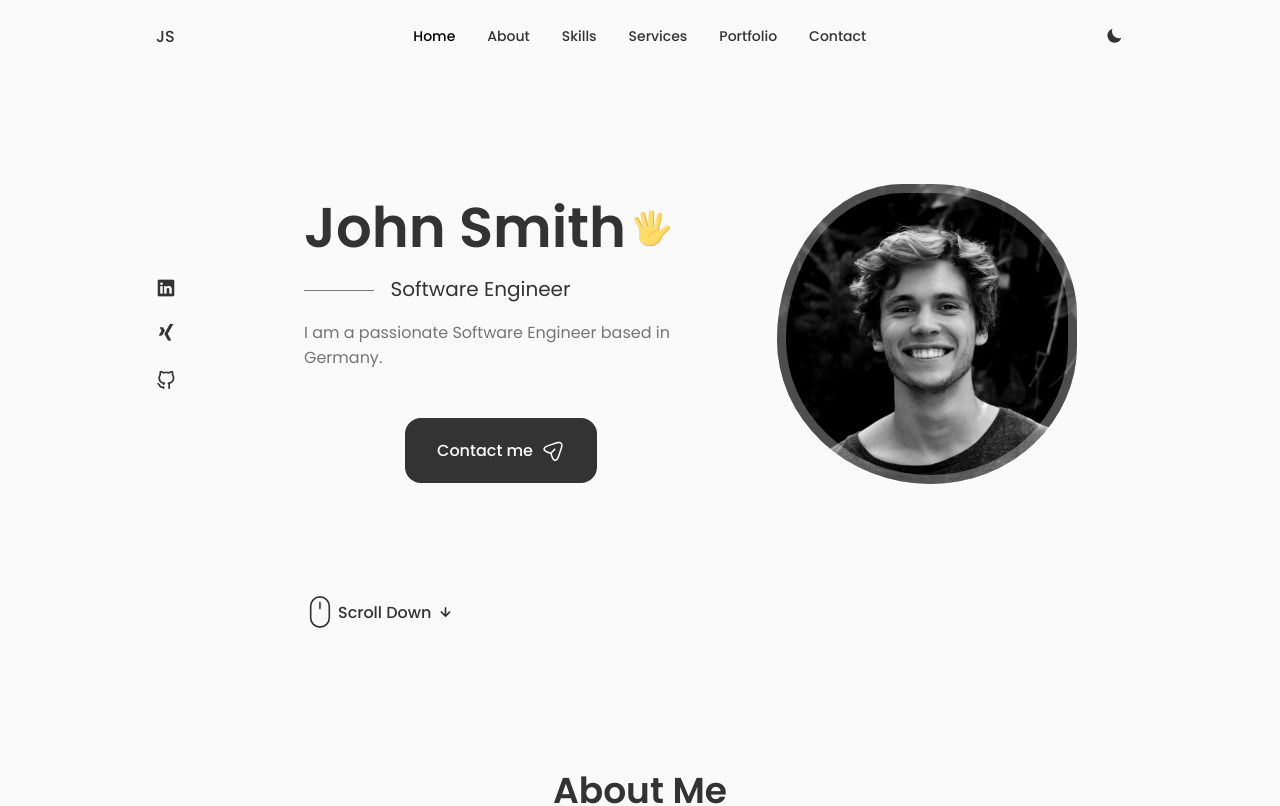
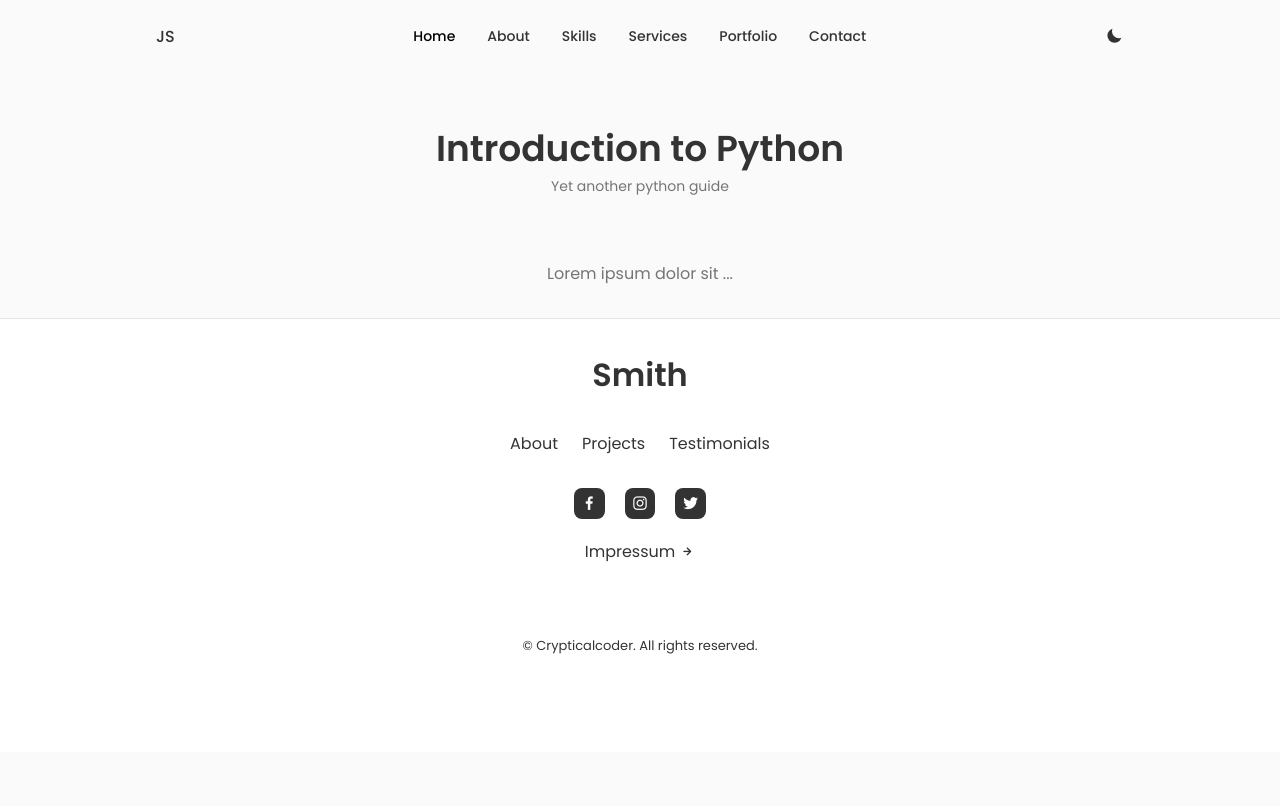
Before and after one commit to jspieler/personal-website, a React (Vite) app: page /teaching/introduction-to-python in a window 1280 px wide. Shown: the top 806 px of the page. Built offline with nearby package versions, Linux system fonts and the light colour scheme.

Commit message:
Added some routing and basic article component

```diff
--- /dev/null
+++ b/src/components/articles/Article.jsx
@@ -0,0 +1,18 @@
+import React from "react";
+
+import "./article.css";
+
+const Article = ({ title, subtitle, children }) => {
+  return (
+    <section className="article section" id="article">
+      <h2 className="section__title">{title}</h2>
+      <span className="section__subtitle">{subtitle}</span>
+
+      <div className="article__container container">
+        <div className="article__data">{children}</div>
+      </div>
+    </section>
+  );
+};
+
+export { Article };
--- /dev/null
+++ b/src/components/articles/article.css
@@ -0,0 +1,47 @@
+.article__container {
+  grid-template-columns: repeat(2, 1fr);
+  align-items: center;
+  column-gap: 4rem;
+}
+
+.article__title {
+  font-size: var(--small-font-size);
+  font-weight: var(--font-medium);
+}
+
+.article__subtitle {
+  font-size: var(--tiny-font-size);
+}
+
+.article__data {
+  text-align: center;
+}
+
+.article__description {
+  padding: 0.4rem 0 0;
+  margin-bottom: var(--mb-2-5);
+}
+
+/* For large devices */
+@media screen and (max-width: 992px) {
+  .article__container {
+    grid-template-columns: 1fr;
+    row-gap: 2.5rem;
+  }
+
+  .article__description {
+    padding: 0 5rem;
+    margin-bottom: 2rem;
+  }
+}
+
+/* For medium devices */
+@media screen and (max-width: 576px) {
+  .article__description {
+    padding: 0;
+  }
+}
+
+/* For small devices */
+@media screen and (max-width: 350px) {
+}
--- a/src/main.jsx
+++ b/src/main.jsx
@@ -1,12 +1,34 @@
 import React from "react";
 import ReactDOM from "react-dom/client";
-import { App } from "./App.jsx";
+import { createBrowserRouter, RouterProvider } from "react-router-dom";
+
+import { Index } from "./pages/Index.jsx";
+import { Root } from "./pages/Root.jsx";
+import { IntroductionToPython } from "./pages/IntroductionToPython.jsx";
+
 import { ThemeProvider } from "./theme/Theme";
+
+const router = createBrowserRouter([
+  {
+    path: "/",
+    element: <Root />,
+    children: [
+      {
+        path: "/",
+        element: <Index />,
+      },
+      {
+        path: "/teaching/introduction-to-python",
+        element: <IntroductionToPython />,
+      },
+    ],
+  },
+]);
 
 ReactDOM.createRoot(document.getElementById("root")).render(
   <React.StrictMode>
     <ThemeProvider>
-      <App />
+      <RouterProvider router={router} />
     </ThemeProvider>
   </React.StrictMode>,
 );
--- /dev/null
+++ b/src/pages/Index.jsx
@@ -0,0 +1,33 @@
+import React from "react";
+
+import { Home } from "../components/home/Home";
+import { About } from "../components/about/About";
+import { Skills } from "../components/skills/Skills";
+import { Services } from "../components/services/Services";
+import { Qualification } from "../components/qualification/Qualification";
+import { Work } from "../components/work/Work";
+import { Publications } from "../components/publications/Publications";
+import { Teaching } from "../components/teaching/Teaching";
+import { Testimonials } from "../components/testimonials/Testimonials";
+import { Contact } from "../components/contact/Contact";
+
+import "../App.css";
+
+const Index = () => {
+  return (
+    <main className="main">
+      <Home />
+      <About />
+      <Skills />
+      <Services />
+      <Qualification />
+      <Work />
+      <Teaching />
+      <Publications />
+      <Testimonials />
+      <Contact />
+    </main>
+  );
+};
+
+export { Index };
--- /dev/null
+++ b/src/pages/IntroductionToPython.jsx
@@ -0,0 +1,17 @@
+import React from "react";
+
+import { Article } from "../components/articles/Article";
+
+const IntroductionToPython = () => {
+  return (
+    <main className="main">
+      <Article
+        title={"Introduction to Python"}
+        subtitle={"Yet another python guide"}
+        children={"Lorem ipsum dolor sit ..."}
+      />
+    </main>
+  );
+};
+
+export { IntroductionToPython };
--- /dev/null
+++ b/src/pages/Root.jsx
@@ -0,0 +1,26 @@
+import React, { useContext } from "react";
+import { Outlet } from "react-router-dom";
+
+import { Header } from "../components/header/Header";
+import { Footer } from "../components/footer/Footer";
+import { ScrollUp } from "../components/scrollup/ScrollUp";
+import { ThemeContext } from "../theme/Theme";
+
+import "../App.css";
+
+const Root = () => {
+  const { theme } = useContext(ThemeContext);
+
+  return (
+    <div className={theme}>
+      <Header /> // needs to be adapted
+
+      <Outlet />
+
+      <Footer />
+      <ScrollUp />
+    </div>
+  );
+};
+
+export { Root };
```
Also changed, not shown: src/App.js (deleted, +0 -44 lines), src/components/teaching/pages/Article.jsx (deleted, +0 -7 lines), src/components/teaching/pages/article.css (deleted).
